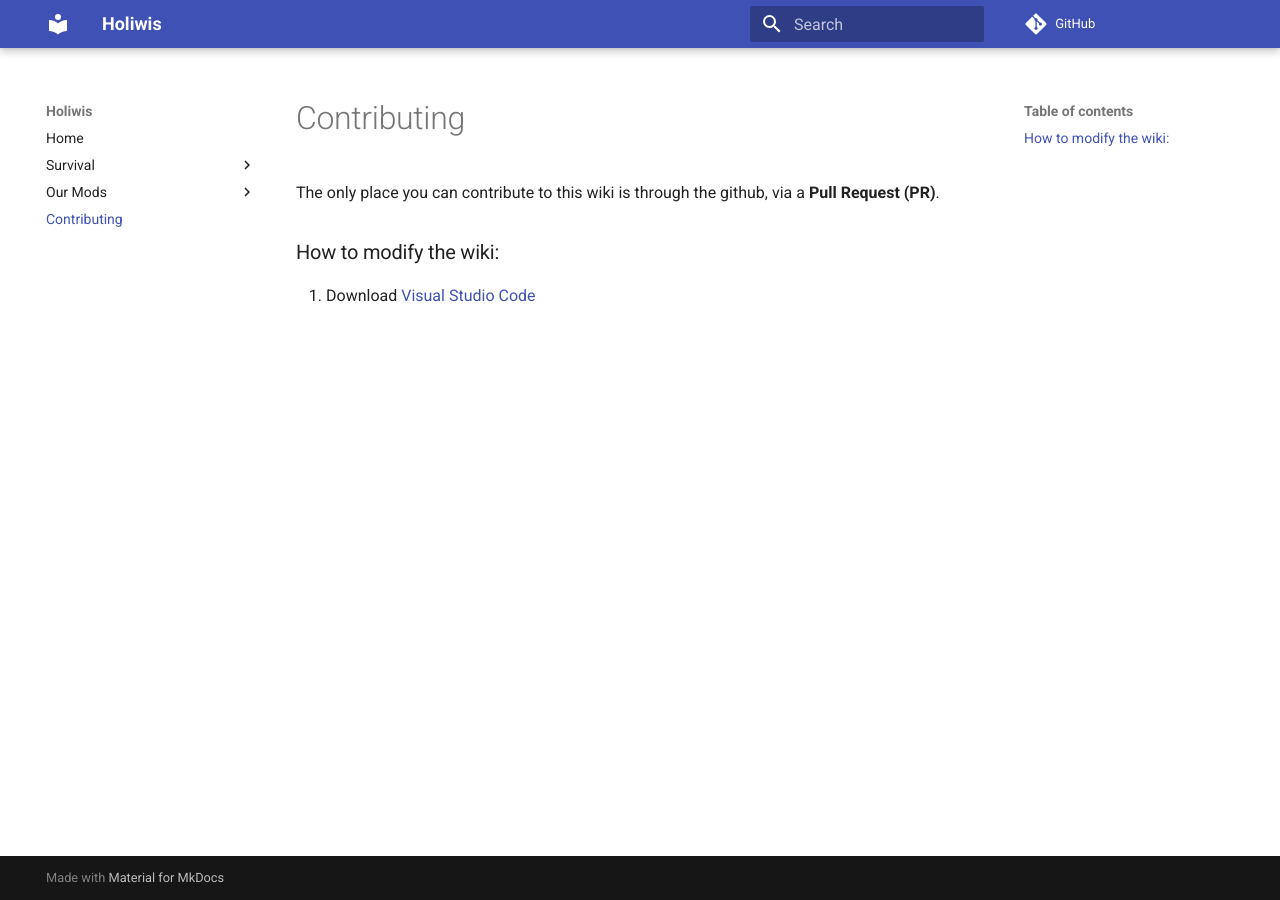
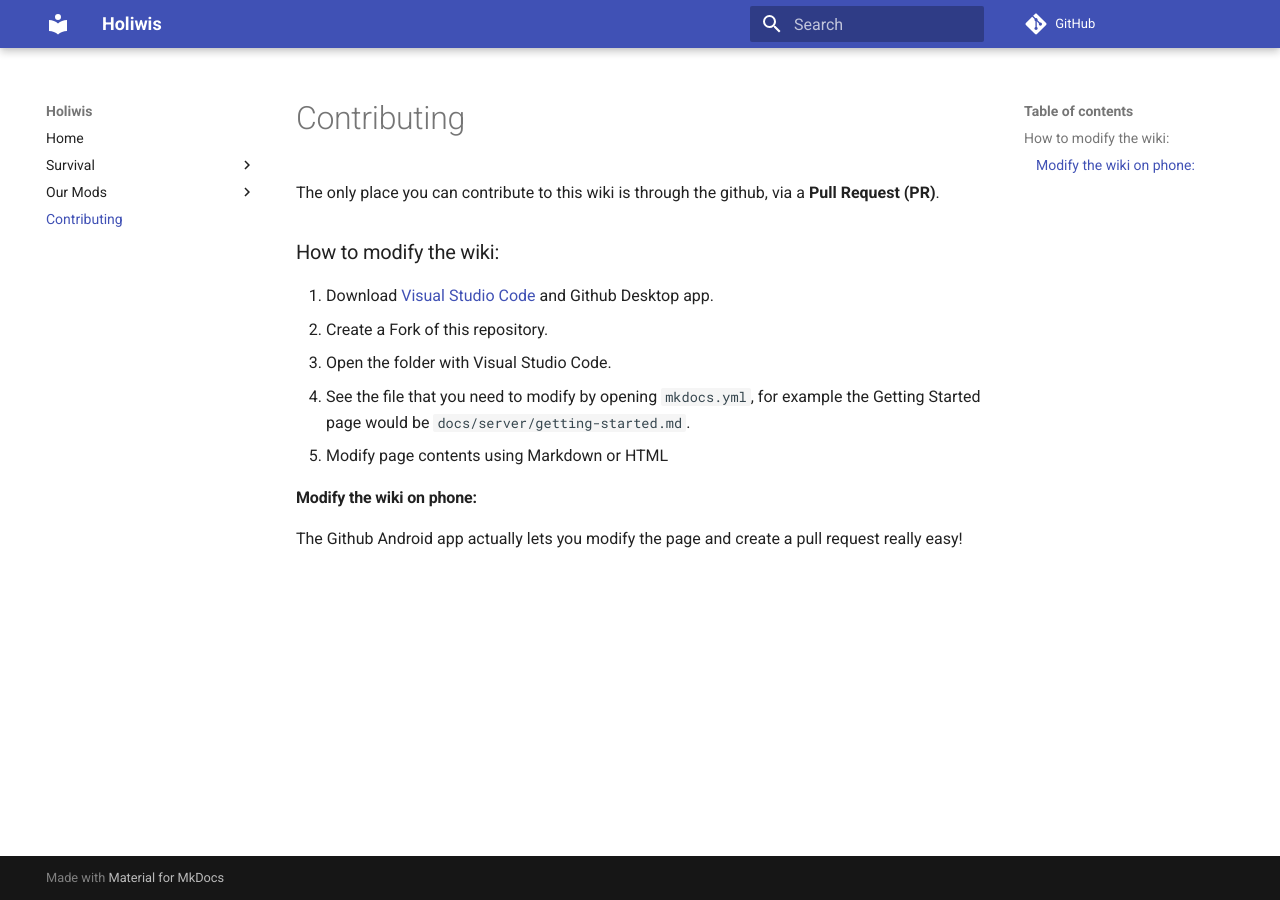
Before and after one commit to Kryeit/holiwis, an MkDocs documentation site: the page built from docs/contributing.md, in a window 1280 px wide. Built offline with MkDocs 1.6.1 and Material for MkDocs 9.7.7, drawn with Linux system fonts in a browser that asks for light colours; comment, search, counter and statistics services are not loaded.

Commit message:
contributing

```diff
--- a/docs/contributing.md
+++ b/docs/contributing.md
@@ -2,4 +2,11 @@ The only place you can contribute to this wiki is through the github, via a **Pu
 
 ### How to modify the wiki:
 
-1. Download [Visual Studio Code](https://code.visualstudio.com)
+1. Download [Visual Studio Code](https://code.visualstudio.com) and Github Desktop app.
+2. Create a Fork of this repository.
+3. Open the folder with Visual Studio Code.
+4. See the file that you need to modify by opening `mkdocs.yml`, for example the Getting Started page would be `docs/server/getting-started.md`.
+5. Modify page contents using Markdown or HTML
+
+#### Modify the wiki on phone:
+The Github Android app actually lets you modify the page and create a pull request really easy!
```
Also changed, not shown: 1 other file.
